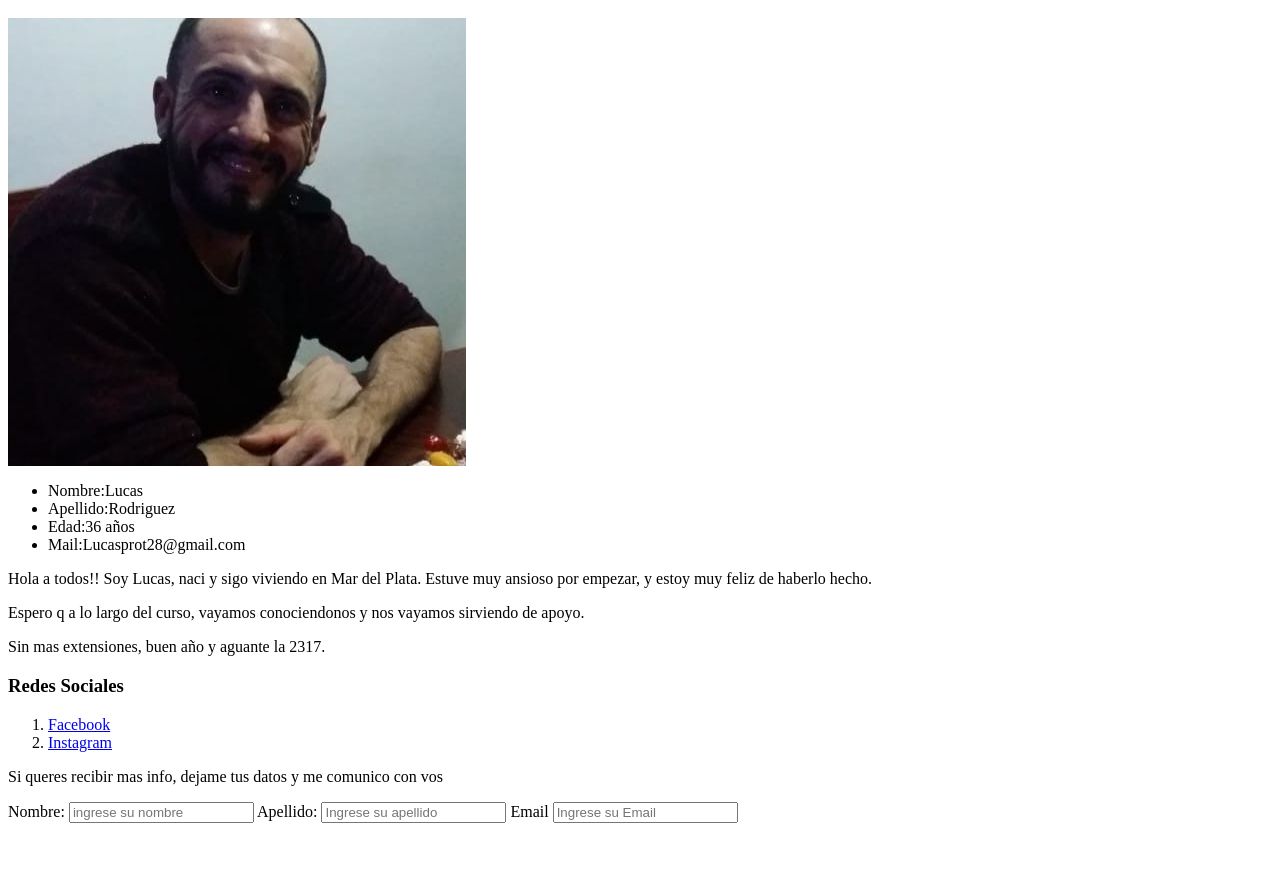
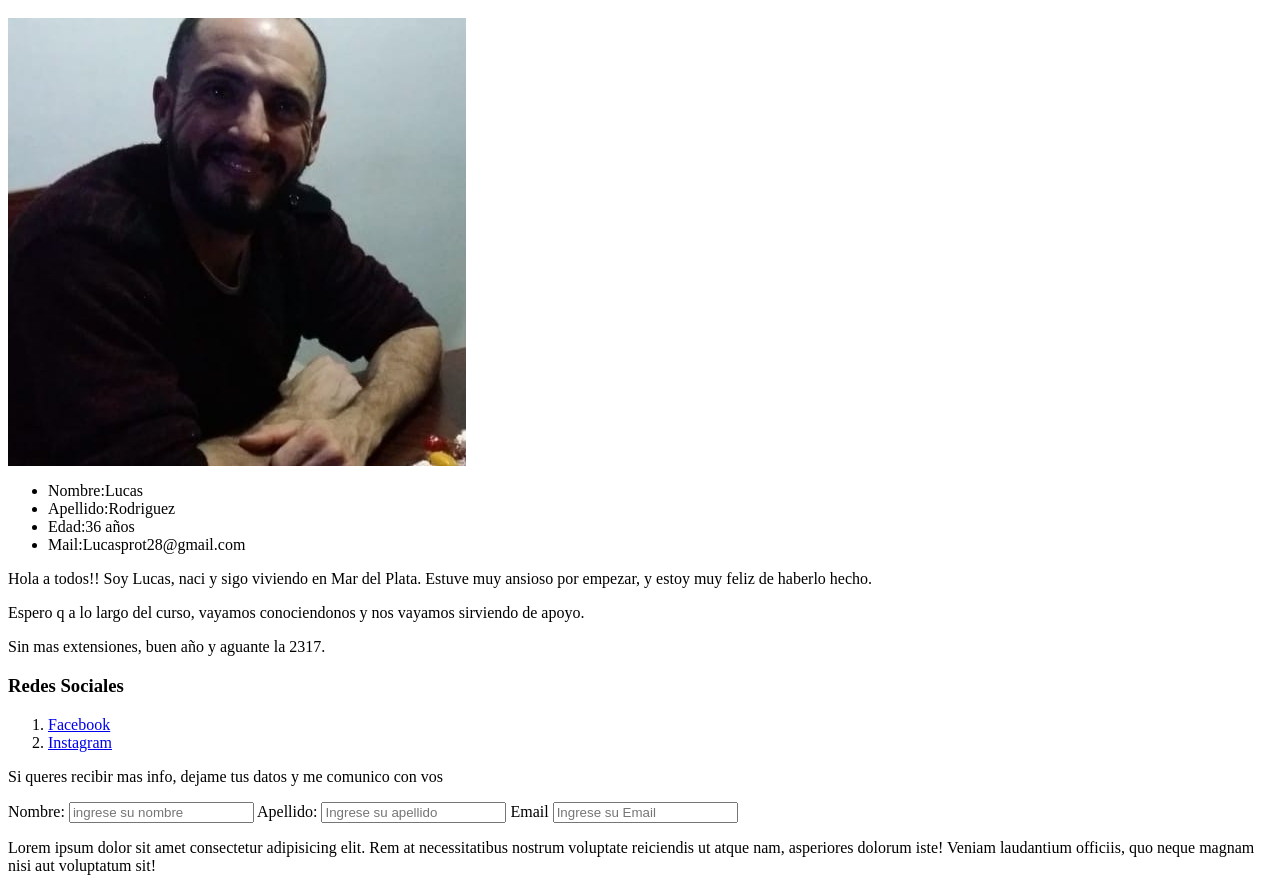
Before and after one commit to lucaspela28/Perfil1-Desafio3, a plain HTML site: page index.html in a window 1280 px wide. Shown: the part 48-939 px from the top of the page. Before the commit the page ends 887 px from the top, so only its background shows below. Drawn offline with Linux system fonts and the light colour scheme.

Commit message:
se agrego footer

```diff
--- a/index.html
+++ b/index.html
@@ -36,6 +36,11 @@
         <label for="email"> Email</label>
         <input type="email" placeholder="Ingrese su Email" id="email">
     </form>
+    <footer>
+        <p>
+            Lorem ipsum dolor sit amet consectetur adipisicing elit. Rem at necessitatibus nostrum voluptate reiciendis ut atque nam, asperiores dolorum iste! Veniam laudantium officiis, quo neque magnam nisi aut voluptatum sit!
+        </p>
+    </footer>
 </body>
 
 </html>
```
